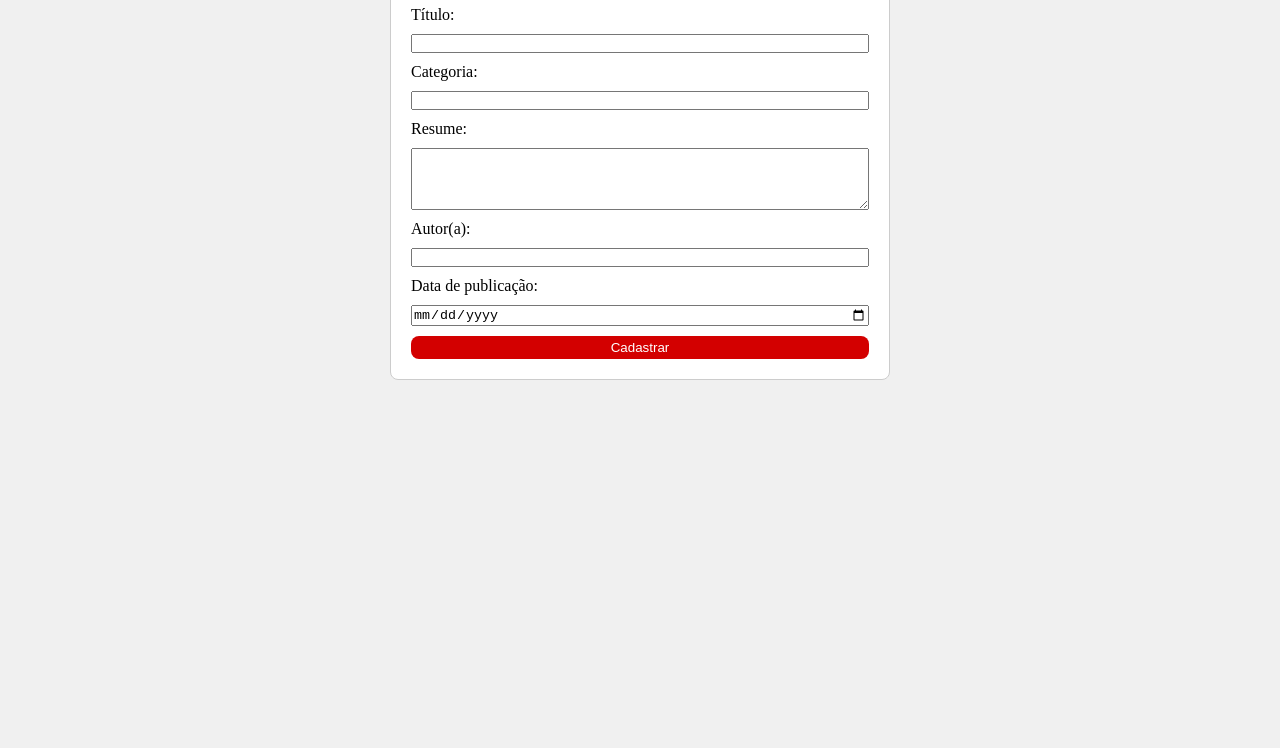
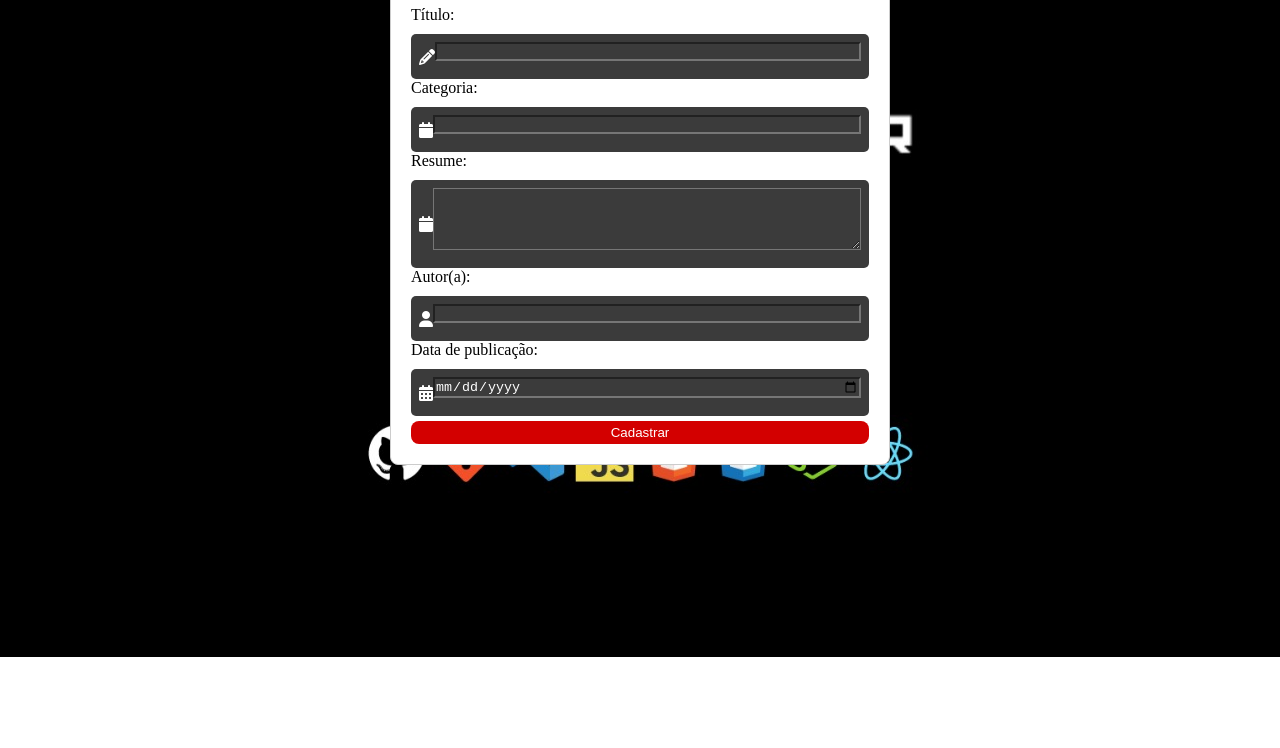
Before and after one commit to pedromonteir01/2tds2-projects, a plain HTML site: page pages/posts.html in a window 1280 px wide. Shown: the part 52-800 px from the top of the page. Drawn offline with Linux system fonts and the light colour scheme.

Commit message:
feat: new style

```diff
--- a/assets/css/style.posts.css
+++ b/assets/css/style.posts.css
@@ -5,7 +5,9 @@
 }
 
 body {
-    background-color: #f0f0f0;
+    background-image: url("../images/WhatsApp\ Image\ 2023-08-08\ at\ 08.19.39.jpeg");
+    background-repeat: no-repeat;
+    background-position: center;
 }
 
 h1 {
@@ -26,7 +28,7 @@ main {
     padding: 20px;
     border: 1px solid #ccc;
     border-radius: 8px;
-    background-color: #fff;
+    background-color: rgb(255, 255, 255);
 }
 
 label,
@@ -52,6 +54,7 @@ button {
     width: 100%;
     padding: 0.25rem;
     border-radius: 8px;
+    margin-top: 5px;
 }
 
 button:hover {
@@ -99,3 +102,25 @@ button:hover {
 .hidden {
     display: none;
 }
+
+.input-field {
+    display: flex;
+    color: #fff;
+    background-color: #3b3b3b;
+    justify-content: center;
+    align-items: center;
+    padding: 8px;
+    border-radius: 5px;
+}
+
+input {
+    outline: none;
+    background-color: #3b3b3b;
+    color: #fff;
+}
+
+textarea {
+    outline: none;
+    background-color: #3b3b3b;
+    color: #fff;
+}
--- a/pages/posts.html
+++ b/pages/posts.html
@@ -1,12 +1,15 @@
 <!DOCTYPE html>
 <html lang="pt-br">
+
 <head>
     <meta charset="UTF-8">
     <meta name="viewport" content="width=device-width, initial-scale=1.0">
     <title>Posts</title>
     <link rel="stylesheet" href="../assets/css/style.posts.css">
     <script src="../assets/js/script.posts.js"></script>
+    <link rel="stylesheet" href="https://cdnjs.cloudflare.com/ajax/libs/font-awesome/6.4.2/css/all.min.css" integrity="sha512-z3gLpd7yknf1YoNbCzqRKc4qyor8gaKU1qmn+CShxbuBusANI9QpRohGBreCFkKxLhei6S9CQXFEbbKuqLg0DA==" crossorigin="anonymous" referrerpolicy="no-referrer" />
 </head>
+
 <body>
     <main>
         <h1>Próximos posts</h1>
@@ -15,27 +18,42 @@
 
             <div>
                 <label for="title">Título:</label>
+                <div class="input-field">
+                    <i class="fa-solid fa-pencil"></i>
                     <input type="text" id="title" name="title" required>
+                </div>
             </div>
 
             <div>
                 <label for="category">Categoria:</label>
+                <div class="input-field">
+                    <i class="fa-solid fa-calendar"></i>
                     <input type="text" id="category" name="category" required>
+                </div>
             </div>
 
             <div>
                 <label for="resume">Resume:</label>
+                <div class="input-field">
+                    <i class="fa-solid fa-calendar"></i>
                     <textarea type="text" id="resume" name="resume" rows="4" required></textarea>
+                </div>
             </div>
 
             <div>
                 <label for="publisher">Autor(a):</label>
+                <div class="input-field">
+                    <i class="fa-solid fa-user"></i>
                     <input type="text" id="publisher" name="publisher" required>
+                </div>
             </div>
 
             <div>
                 <label for="date">Data de publicação:</label>
+                <div class="input-field">
+                    <i class="fa-solid fa-calendar-days"></i>
                     <input type="date" id="date" name="date" required>
+                </div>
             </div>
 
             <button onclick="savePost()">Cadastrar</button>
@@ -45,4 +63,5 @@
         <div id="list" class="hidden"></div>
     </main>
 </body>
+
 </html>
```
Also changed, not shown: assets/images/WhatsApp Image 2023-08-08 at 08.19.39.jpeg (added). Lines whose indentation alone changed are shown as unchanged.
